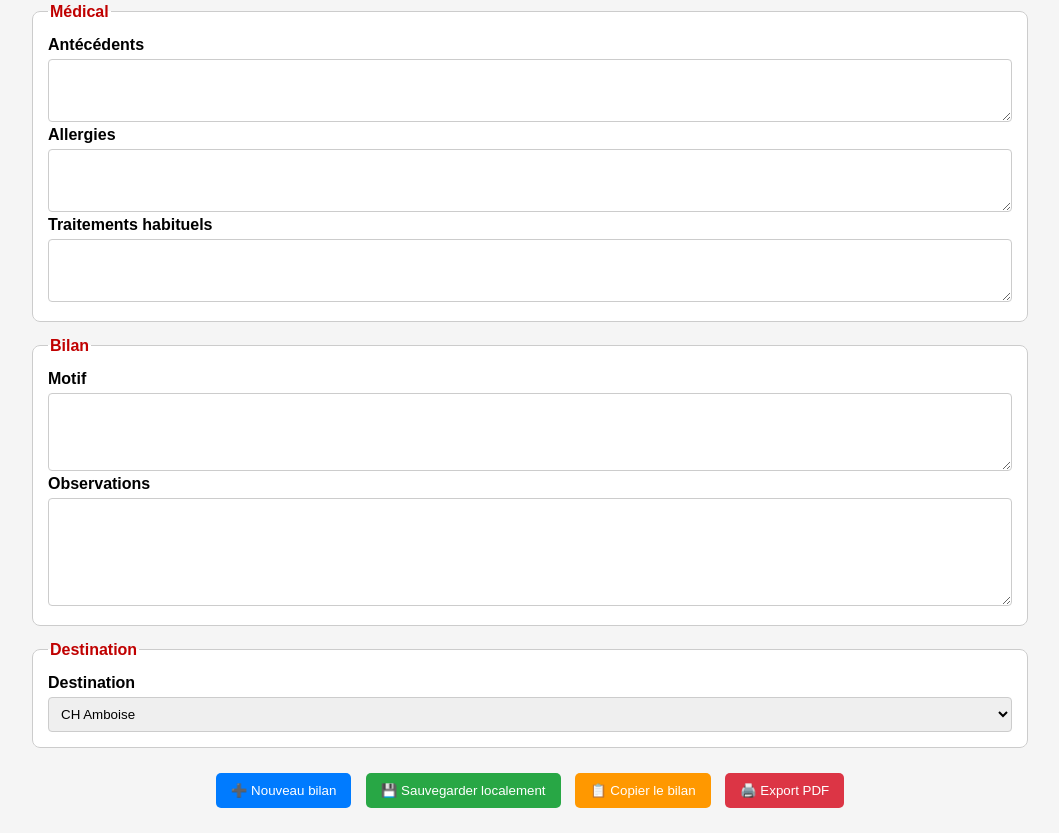
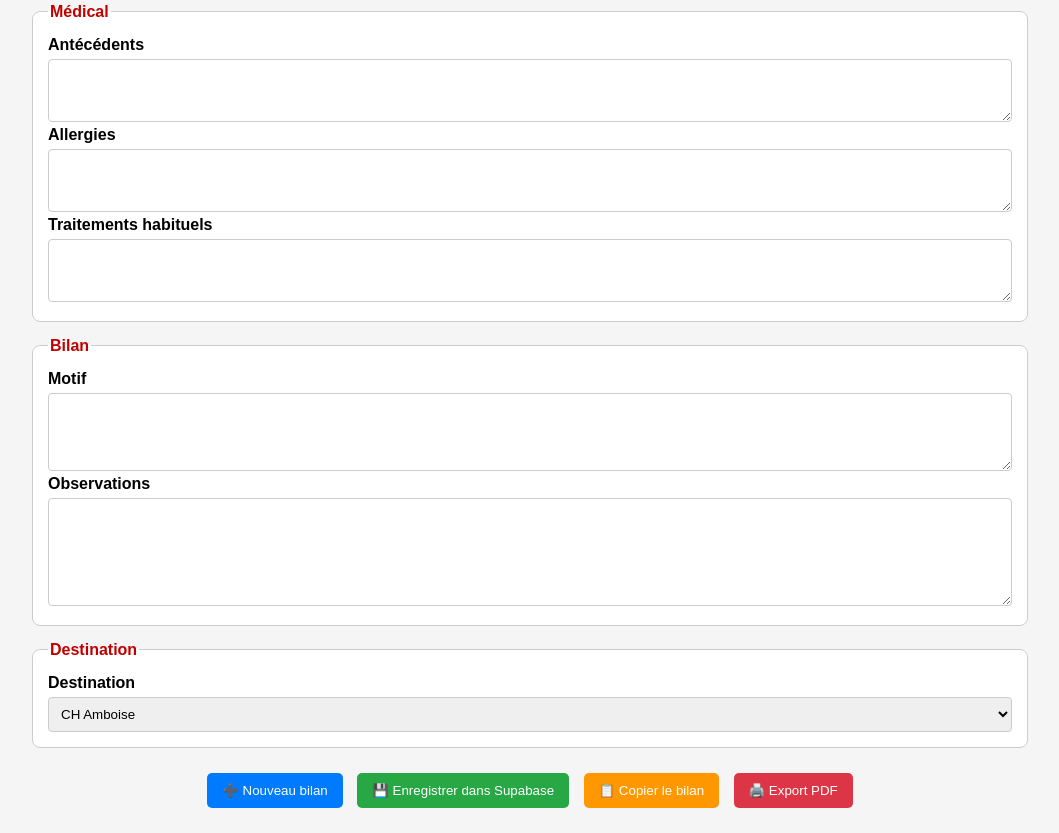
Before and after one commit to alertvf/fiche-bilan-pompier, a plain HTML site: page index.html in a window 1280 px wide. Shown: the part 699-1532 px from the top of the page, without its empty margins (110-1169 px from the left). Drawn offline with nearby package versions, Linux system fonts and the light colour scheme.

Commit message:
Update index.html

```diff
--- a/index.html
+++ b/index.html
@@ -303,8 +303,8 @@ button{
 ➕ Nouveau bilan
 </button>
 
-<button type="button" class="save" onclick="enregistrerLocal()">
-💾 Sauvegarder localement
+<button type="button" class="save" onclick="enregistrerBilan()">
+💾 Enregistrer dans Supabase
 </button>
 
 <button type="button" class="copy" onclick="copierBilan()">
@@ -385,7 +385,7 @@ const SUPABASE_URL =
 'https://yapxchswhbmhrlqxlvjs.supabase.co';
 
 const SUPABASE_KEY =
-'TA_CLE_PUBLISHABLE_COMPLETE';
+'sb_publishable_kRhoUAM6uvBnvurG4NSFMQ_fO_ZM-VZ';
 
 const supabaseClient =
 supabase.createClient(
```
